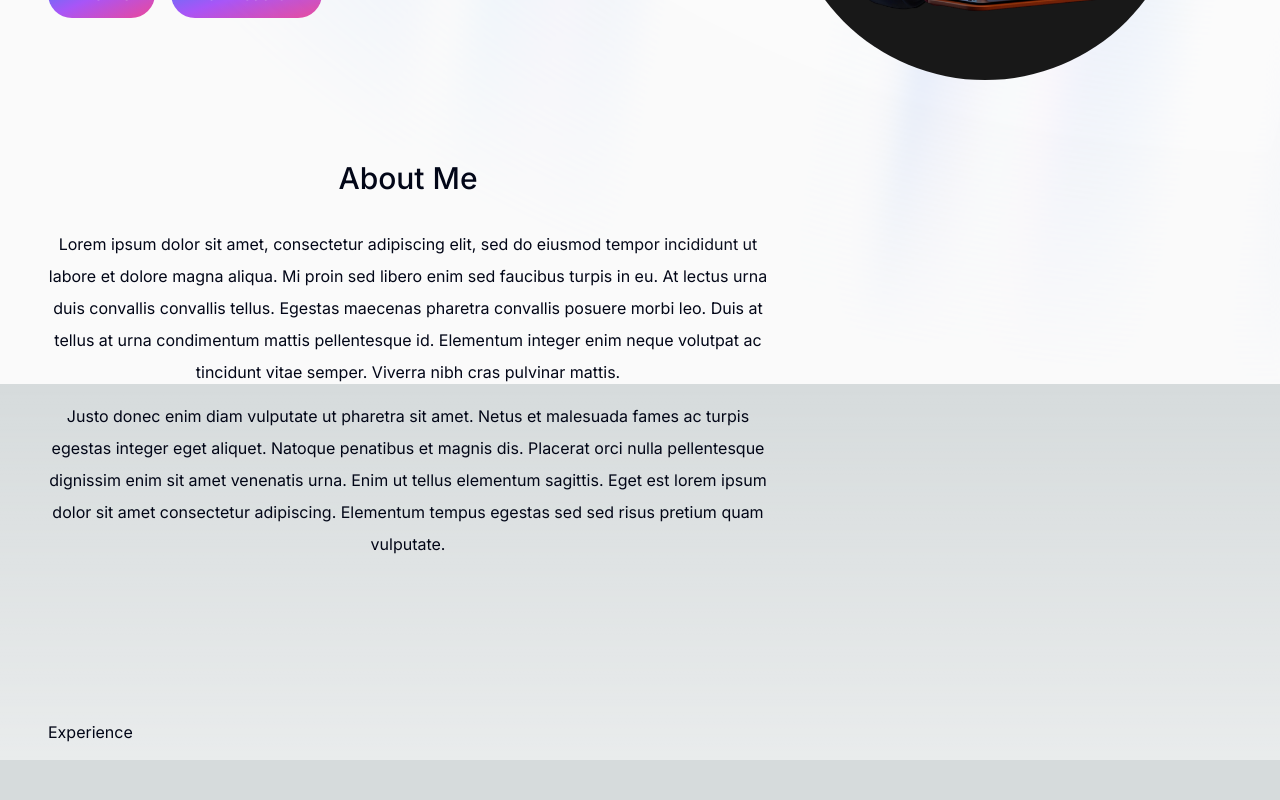
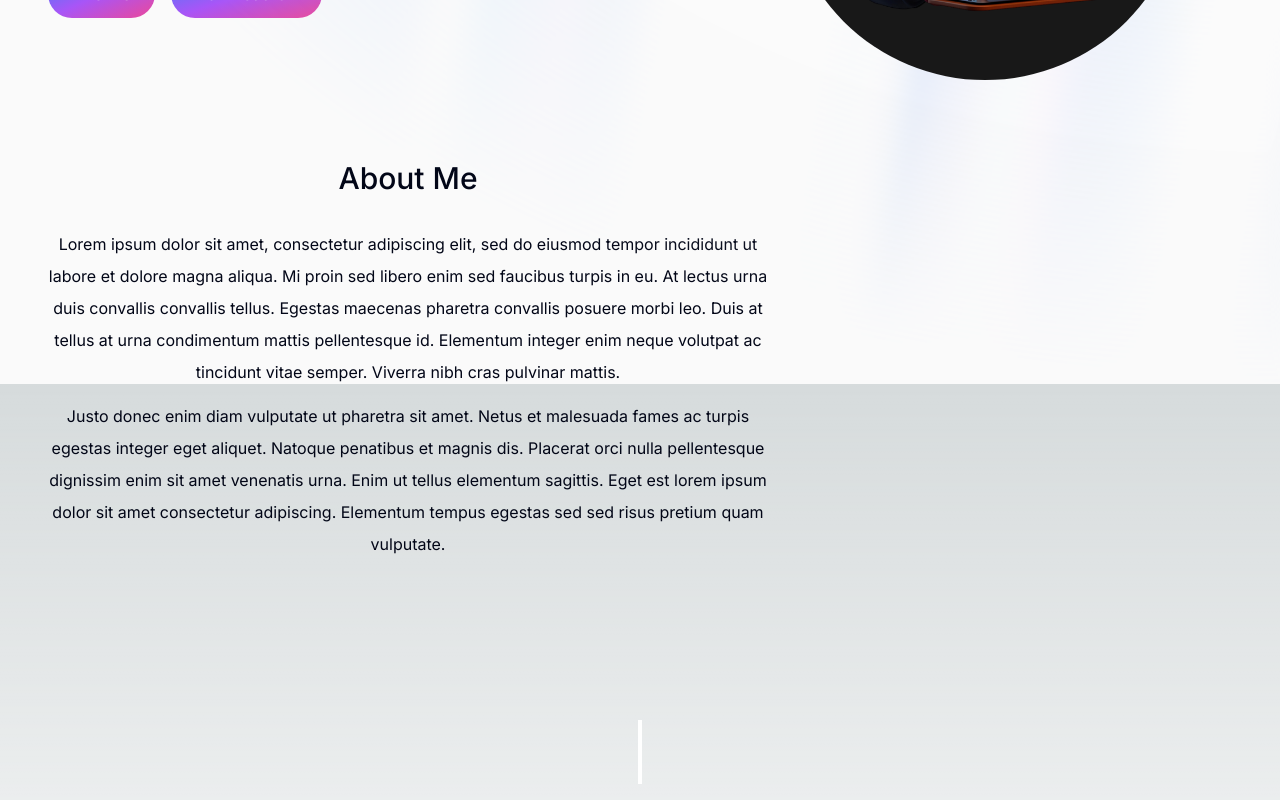
Before and after one commit to AhnafulH/Personal_Website, a Next.js app in the folder portofolio-website/: page / in a window 1280 px wide. Shown: the part 416-1216 px from the top of the page. Before the commit the page ends 1176 px from the top, so only its background shows below. Built offline with nearby package versions, Linux system fonts and the light colour scheme.

Commit message:
Edited Experience section. Need to figure out animation

```diff
--- a/portofolio-website/components/Experience.tsx
+++ b/portofolio-website/components/Experience.tsx
@@ -5,7 +5,9 @@ import { motion } from "framer-motion";
 
 const Experience = () => {
   return (
-    <div>Experience</div>
+    <VerticalTimeline>
+
+    </VerticalTimeline>
   )
 }
 
```
